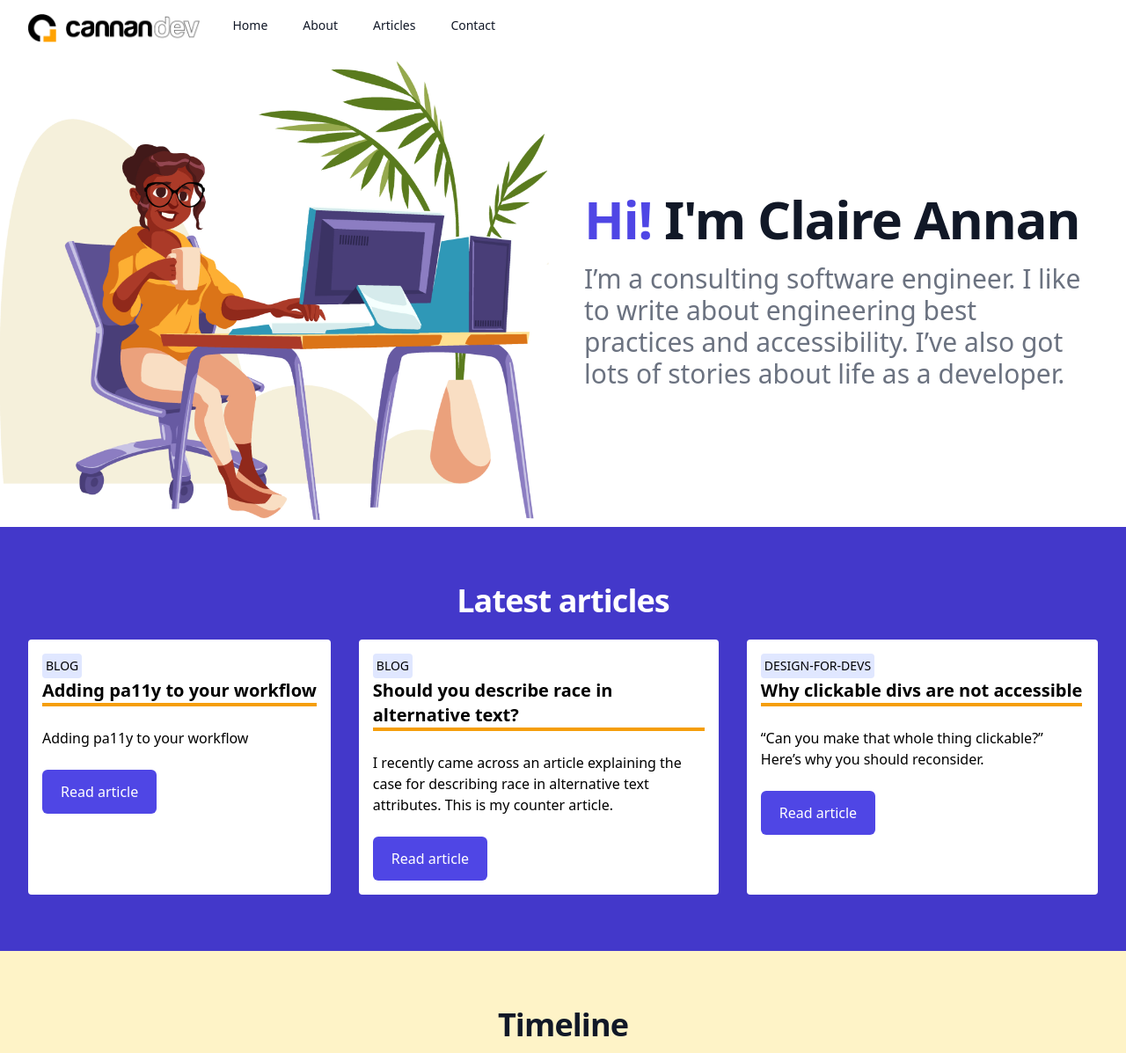
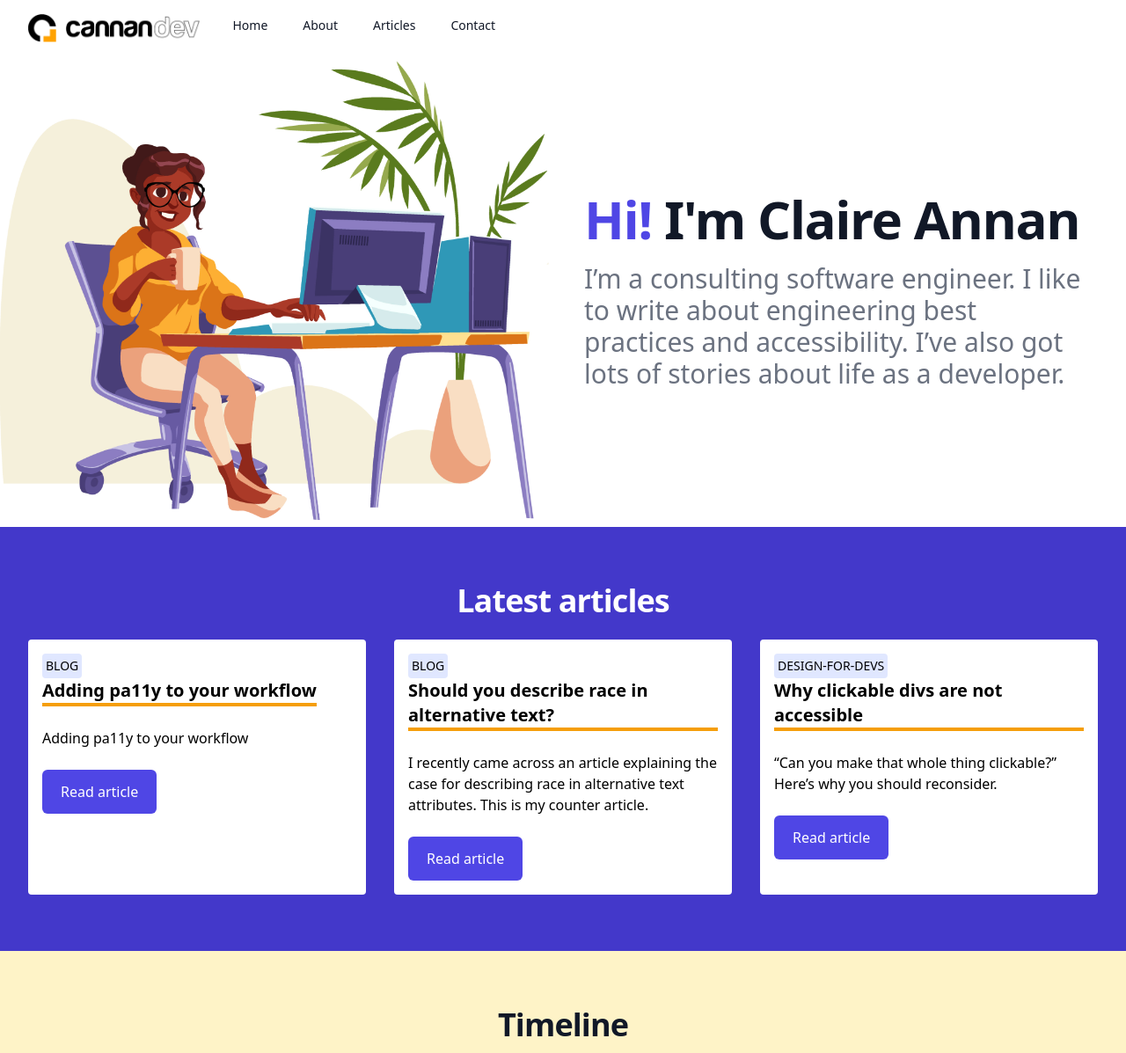
Before and after one commit to cannandev/plain-ole-jekyll-blog, a Jekyll site: the page built from index.md, in a window 1280 px wide. Shown: the top 1197 px of the page at 88% size. Built offline with Jekyll 4.4.1, drawn with Linux system fonts in a browser that asks for light colours; grey boxes are pictures that could not be loaded.

Commit message:
Fix column widths on latest article cards.

```diff
--- a/_includes/components/latest-articles.html
+++ b/_includes/components/latest-articles.html
@@ -1,7 +1,7 @@
 <section class="relative bg-indigo-700 py-16 px-8">
   <div class="max-w-7xl mx-auto">
     <h2 class="text-4xl tracking-tight font-extrabold text-white text-center">Latest articles</h2>
-    <div class="lg:grid grid-flow-col gap-8">
+    <div class="lg:grid grid-cols-3 gap-8">
       {% assign posts = site.posts | head(3) %}
       {%- if posts.size > 0 -%}
       {%- for post in posts limit:3 -%}
--- a/dist/styles.css
+++ b/dist/styles.css
@@ -750,6 +750,10 @@ Ensure the default browser behavior of the `hidden` attribute.
   grid-auto-flow: column;
 }
 
+.grid-cols-3 {
+  grid-template-columns: repeat(3, minmax(0, 1fr));
+}
+
 .flex-col {
   flex-direction: column;
 }
```
